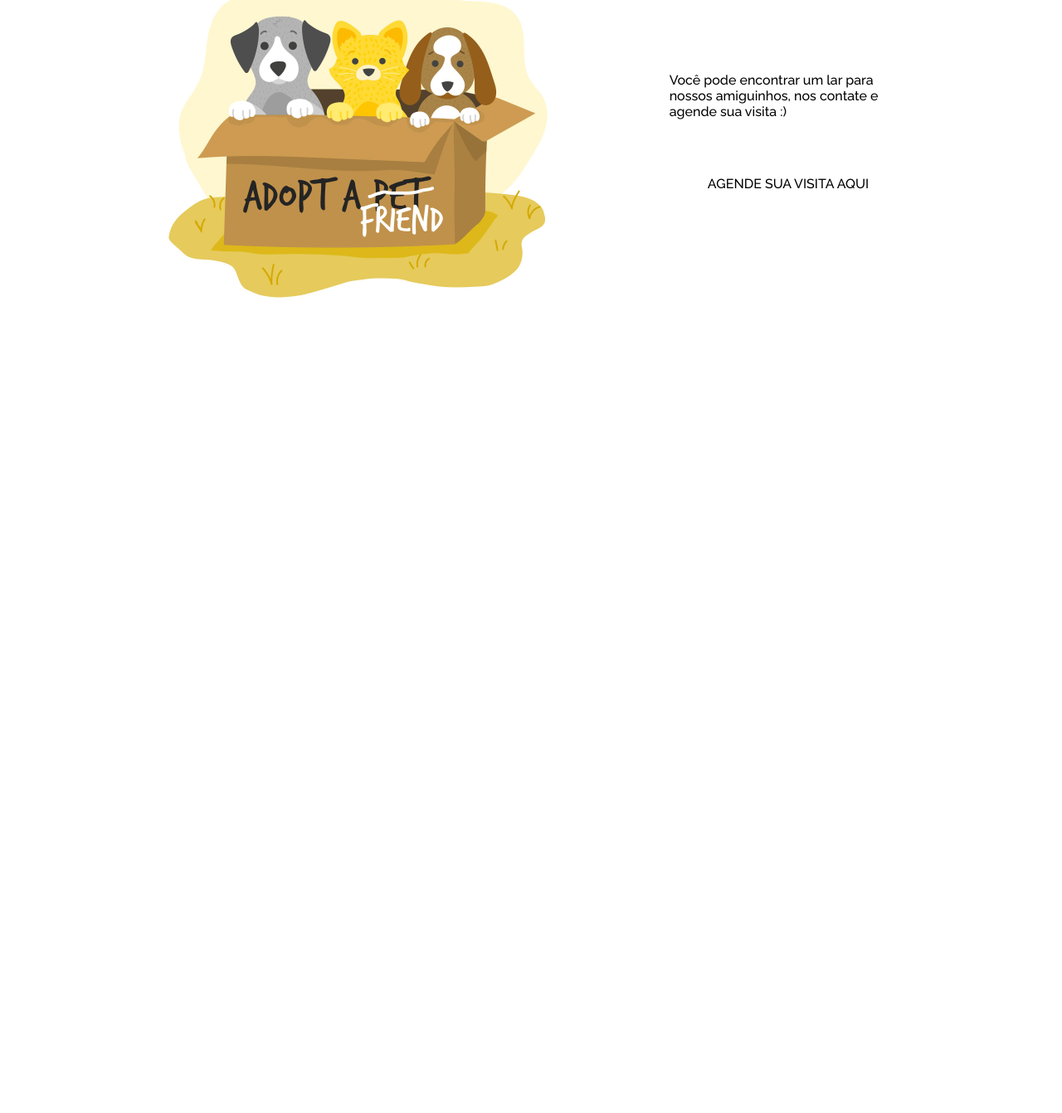
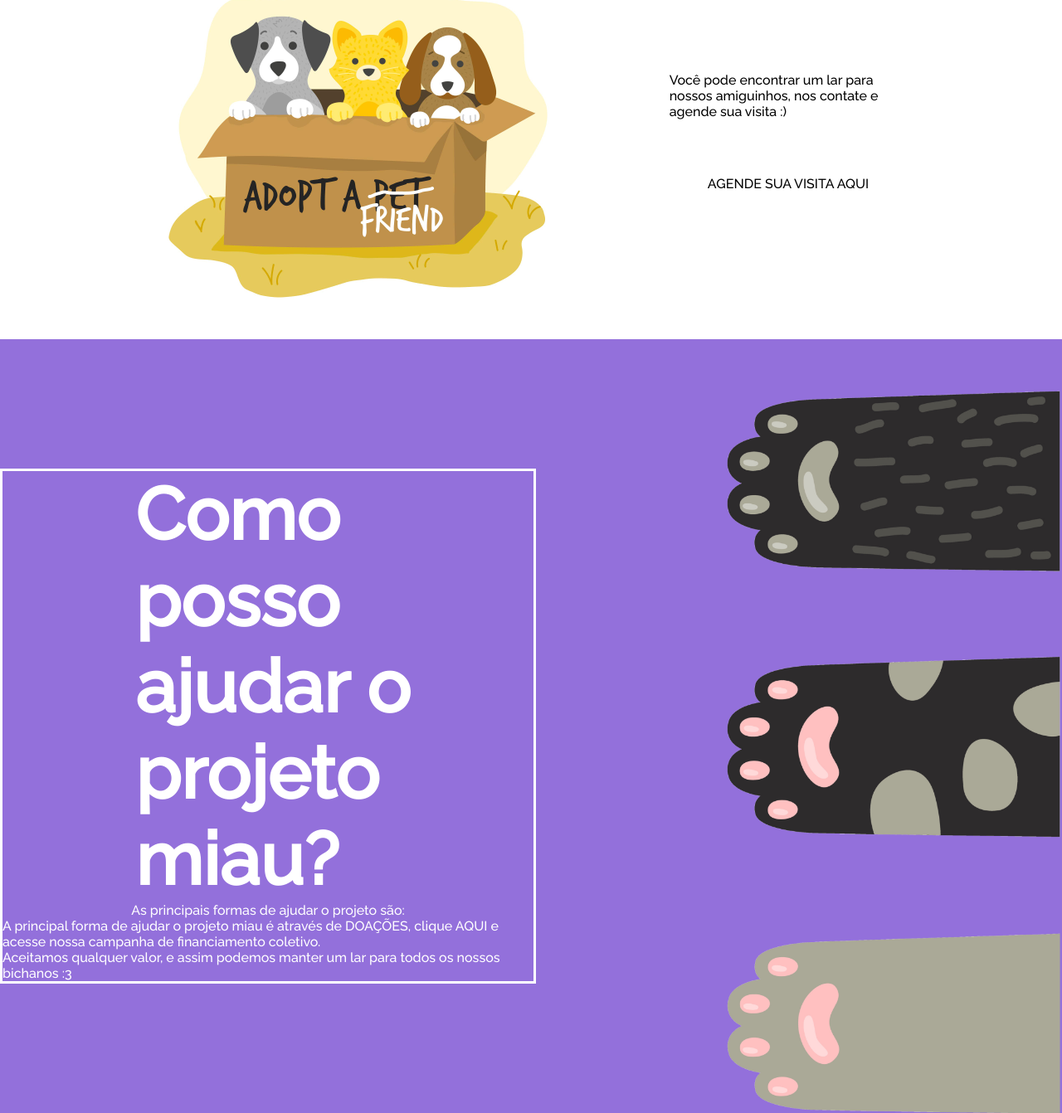
Before and after one commit to gustavovni08/Projetoomiau, a plain HTML site: page index.html in a window 1280 px wide. Shown: the part 1570-2912 px from the top of the page at 83% size. Before the commit the page ends 1979 px from the top, so only its background shows below. Drawn offline with Linux system fonts and the light colour scheme.

Commit message:
em obras

```diff
--- a/index.html
+++ b/index.html
@@ -121,5 +121,31 @@
     </section>
 
 
+    <section class="container" id="help-section" >
+
+        <div class="container" id="help-txt">
+
+            <h1>Como posso ajudar o projeto miau?</h1>
+
+            <p>As principais formas de ajudar o projeto são:  </p>
+
+            <div class="container" id="help-txt-p">
+                <p>A principal forma de ajudar o projeto miau é através de DOAÇÕES,
+                    clique AQUI e acesse nossa campanha de financiamento coletivo.</p>
+
+                <p> Aceitamos qualquer valor,
+                    e assim podemos manter um
+                    lar para todos os nossos bichanos :3</p>
+            </div>
+
+        </div>
+
+        <div class="container" id="help-img-container">
+            <img src="img/paws.png" alt="paws" id="help-img">
+        </div>
+
+
+    </section>
+
 </body>
 </html>
--- a/styles.css
+++ b/styles.css
@@ -188,7 +188,46 @@ padding-top: 25px ;
     width: 25%;
     height: 35VH;
 
-    font-weight
+
+}
+
+/*-------------------------------------------------------------help-----------------------------------------------------------------------------------------*/
+
+
+#help-section{
+    background-color: #9370DB;
+    justify-content: space-between;
+}
+
+
+#help-txt{
+    flex-direction: column;
+    color: #ffff;
+    border: solid;
+    width: 50%;
+}
+
+#help-txt-p{
+    flex-direction: column;
+    justify-content: space-evenly;
+}
+
+#help-txt h1 {
+
+    font-size: 88px;
+    padding-left: 25%;
+
+}
+
+#help-img-container{
+    justify-content: flex-end;
+}
+
+
+#help-img{
+    max-width: 450px;
+    padding-top: 50px;
+    padding-left: 25%;
 
 }
 
```
